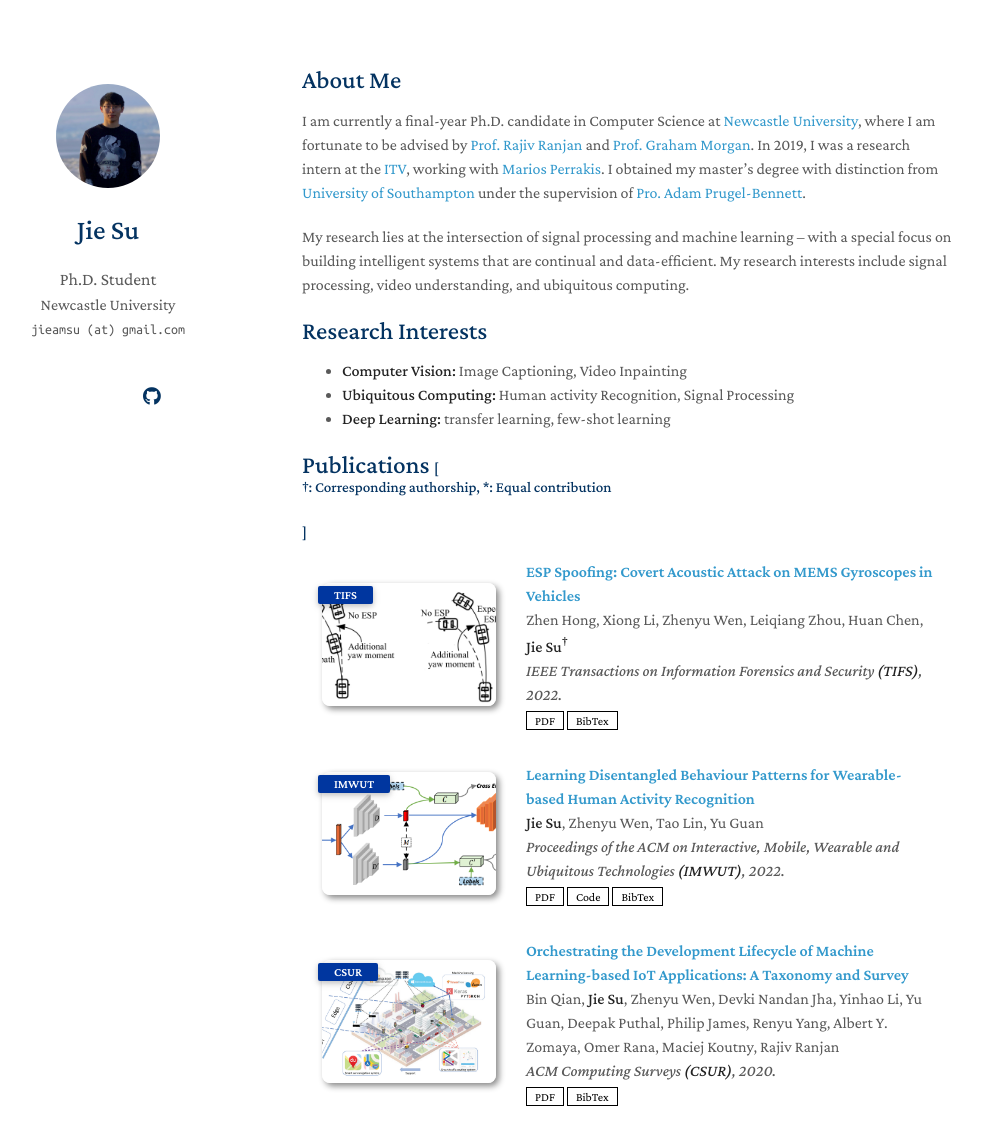
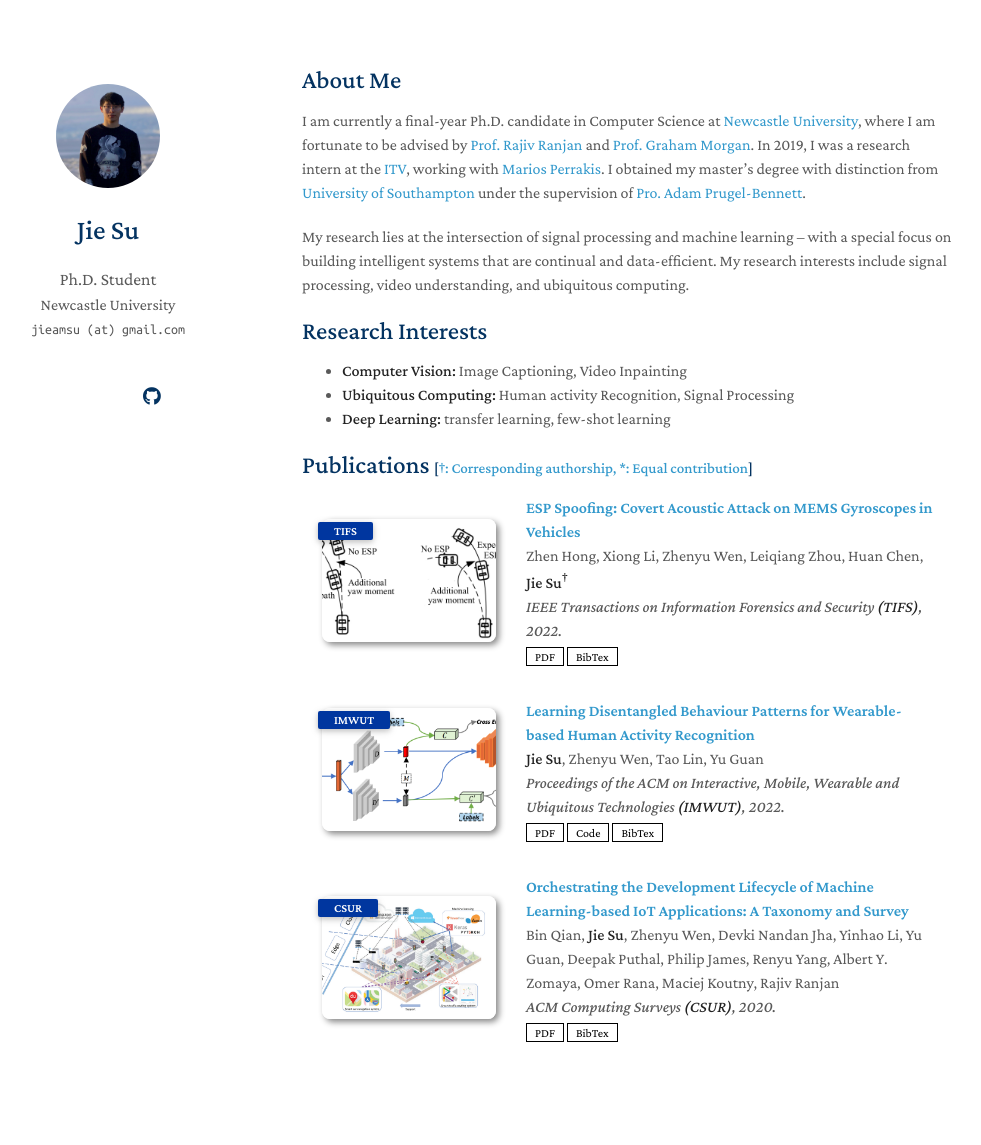
Before and after one commit to Jie-su/Jie-su.github.io, a Jekyll site: the page built from index.md, in a window 1280 px wide and 1233 px high. Shown: the top 1145 px of the window, without its empty margins (168-1149 px from the left). Built offline with Jekyll 4.4.1, drawn with Linux system fonts in a browser that asks for light colours; nearby versions of some CDN libraries; a style sheet for code colours, icons or effects is not loaded; our own code applies the rules of GitHub Pages for plain Markdown files.

```diff
--- a/_includes/publications.md
+++ b/_includes/publications.md
@@ -1,4 +1,4 @@
-<h2 id="publications" style="margin: 2px 0px -15px;">Publications <temp style="font-size:15px;">[</temp><p style="font-size:15px;">†: Corresponding authorship, *: Equal contribution</p><temp style="font-size:15px;">]</temp></h2>
+<h2 id="publications" style="margin: 2px 0px -15px;">Publications <temp style="font-size:15px;">[</temp><a style="font-size:15px;">†: Corresponding authorship, *: Equal contribution</a><temp style="font-size:15px;">]</temp></h2>
 
 <div class="publications">
 <ol class="bibliography">
```
